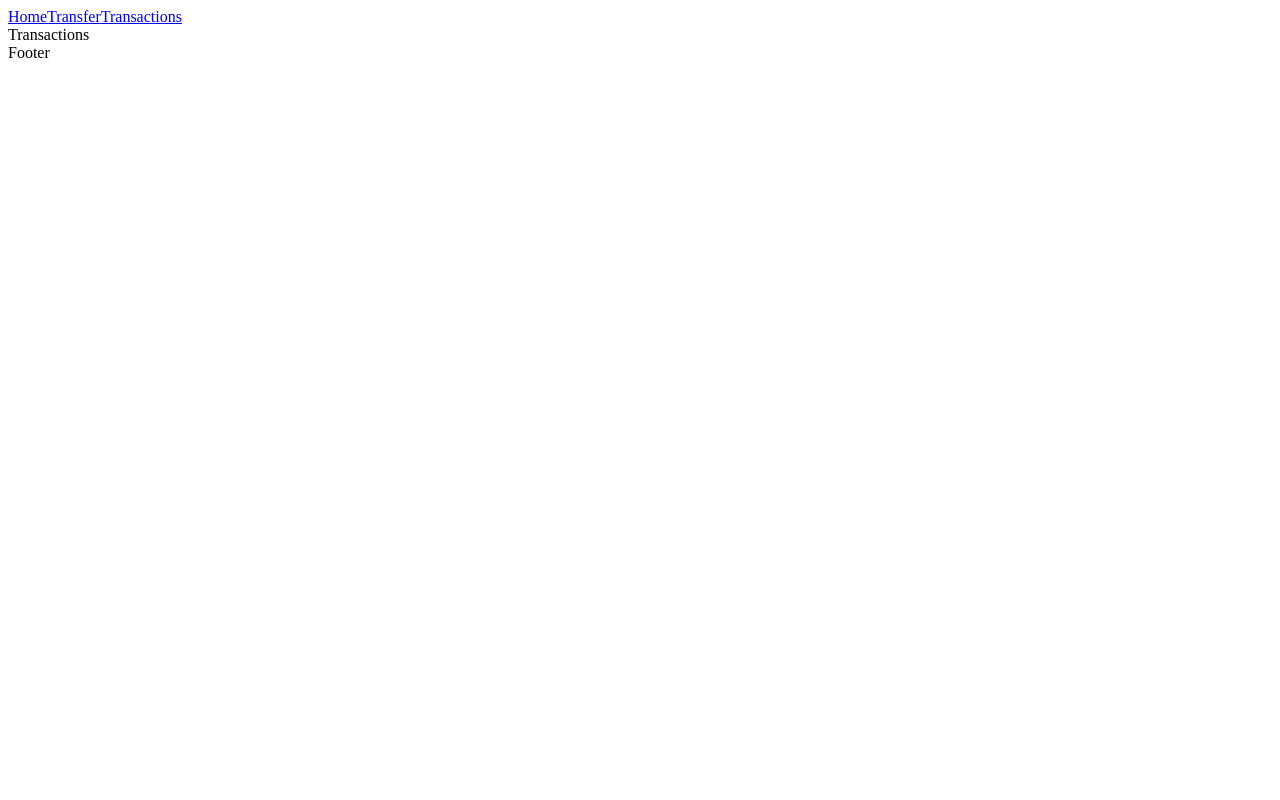
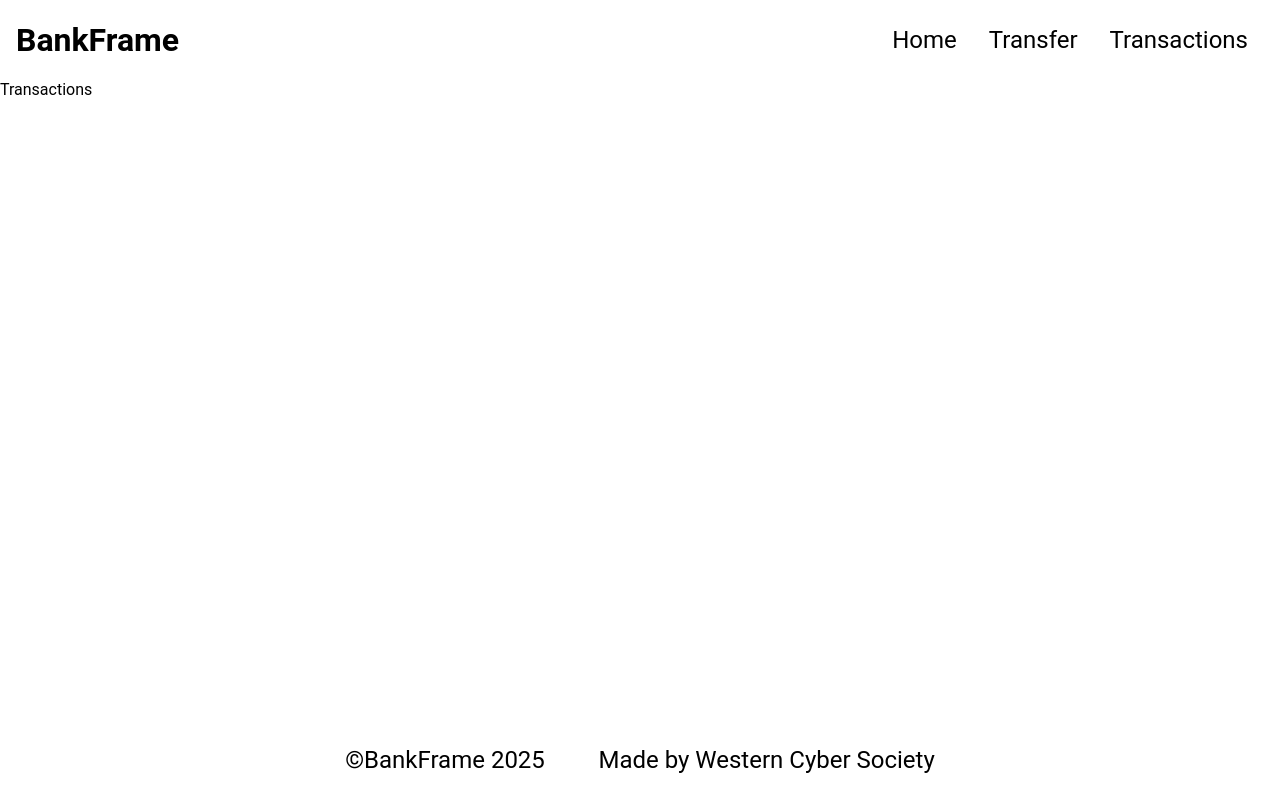
Before and after one commit to leonpinto/wcs, a React (Vite) app in the folder client/: page /transactions in a window 1280 px wide. Built offline with nearby package versions, Linux system fonts and the light colour scheme.

Commit message:
Added CSS and made Header and Footer

```diff
--- a/client/src/App.jsx
+++ b/client/src/App.jsx
@@ -8,6 +8,8 @@ import Home from './pages/Home'
 import Transfer from './pages/Transfer'
 import Transactions from './pages/Transactions'
 
+import './assets/styles/styles.css'
+
 function App() {
 
   return (
@@ -17,15 +19,20 @@ function App() {
 
         <Header/>
 
-        <Routes>
+        <div className="content">
 
-          <Route path="/" element={<Home />} />
+          <Routes>
 
-          <Route path="/transfer" element={<Transfer />} />
+            <Route path="/" element={<Home />} />
 
-          <Route path="/transactions" element={<Transactions />} />
+            <Route path="/transfer" element={<Transfer />} />
 
-        </Routes>
+            <Route path="/transactions" element={<Transactions />} />
+
+          </Routes>
+
+
+        </div>
 
         <Footer/>
 
--- /dev/null
+++ b/client/src/assets/styles/partials/_footer.scss
@@ -0,0 +1,16 @@
+footer {
+
+    display: flex;
+
+    justify-content: center;
+    align-items: center;
+
+    width: 100%;
+    height: 10vh;
+
+    h1 {
+        font-size: 1.5rem;
+        font-weight: 400;
+    }
+
+}
--- /dev/null
+++ b/client/src/assets/styles/partials/_header.scss
@@ -0,0 +1,51 @@
+.nav {
+
+    display: flex;
+    flex-direction: row;
+
+    justify-content: space-between;
+    align-items: center;
+
+    width: 100%;
+    max-height: 10vh;
+
+    padding: 1rem;
+
+    .logo {
+
+
+        h1 {
+
+            color: #000;
+            font-size: 2rem;
+            font-weight: 700;
+
+        }
+
+    }
+
+    .links {
+
+        display: flex;
+        flex-direction: row;
+
+        justify-content: space-between;
+        align-items: center;
+
+        a {
+
+            color: #000;
+            text-decoration: none;
+            font-size: 1.5rem;
+            margin: 1rem;
+            transition: all 0.3s ease;
+
+            &:hover {
+
+                color: #222;
+            }
+        }
+
+    }
+
+}
--- /dev/null
+++ b/client/src/assets/styles/styles.css
@@ -0,0 +1,58 @@
+* {
+  margin: 0;
+  padding: 0;
+  box-sizing: border-box;
+}
+
+body {
+  max-width: 100vw;
+  overflow-x: hidden;
+  font-family: "Roboto", sans-serif;
+}
+
+.content {
+  min-height: 80vh;
+}
+
+.nav {
+  display: flex;
+  flex-direction: row;
+  justify-content: space-between;
+  align-items: center;
+  width: 100%;
+  max-height: 10vh;
+  padding: 1rem;
+}
+.nav .logo h1 {
+  color: #000;
+  font-size: 2rem;
+  font-weight: 700;
+}
+.nav .links {
+  display: flex;
+  flex-direction: row;
+  justify-content: space-between;
+  align-items: center;
+}
+.nav .links a {
+  color: #000;
+  text-decoration: none;
+  font-size: 1.5rem;
+  margin: 1rem;
+  transition: all 0.3s ease;
+}
+.nav .links a:hover {
+  color: #222;
+}
+
+footer {
+  display: flex;
+  justify-content: center;
+  align-items: center;
+  width: 100%;
+  height: 10vh;
+}
+footer h1 {
+  font-size: 1.5rem;
+  font-weight: 400;
+}/*# sourceMappingURL=styles.css.map */
--- /dev/null
+++ b/client/src/assets/styles/styles.scss
@@ -0,0 +1,21 @@
+* {
+    margin: 0;
+    padding: 0;
+    box-sizing: border-box;
+}
+
+body {
+
+    max-width: 100vw;
+    overflow-x: hidden;
+
+    font-family: "Roboto", sans-serif;
+
+}
+
+.content {
+    min-height: 80vh;
+}
+
+@import "./partials/header";
+@import "./partials/footer";
--- a/client/src/partials/Footer.jsx
+++ b/client/src/partials/Footer.jsx
@@ -2,6 +2,12 @@ import React from 'react'
 
 export default function Footer() {
   return (
-    <div>Footer</div>
+
+    <footer className="footer">
+
+      <h1>&copy;BankFrame 2025 &nbsp;&nbsp; &nbsp;&nbsp; &nbsp;&nbsp;Made by Western Cyber Society</h1>
+
+    </footer>
+
   )
 }
--- a/client/src/partials/Header.jsx
+++ b/client/src/partials/Header.jsx
@@ -3,11 +3,26 @@ import { Link } from 'react-router-dom'
 
 export default function Header() {
   return (
-      <div>
+      <nav className='nav'>
 
-      <Link key="home" to={'/'}>Home</Link>
-      <Link key="transfer" to={'/transfer'}>Transfer</Link>
-      <Link key="transactions" to={'/transactions'}>Transactions</Link>
-      </div>
+        <div className="logo">
+
+          <h1>
+
+            BankFrame
+
+          </h1>
+
+        </div>
+
+        <div className="links">
+
+          <Link to="/">Home</Link>
+          <Link key="transfer" to={'/transfer'}>Transfer</Link>
+          <Link key="transactions" to={'/transactions'}>Transactions</Link>
+
+        </div>
+
+      </nav>
   )
 }
```
Also changed, not shown: client/src/assets/styles/pages/_home.scss (added), client/src/assets/styles/pages/_transactions.scss (added), client/src/assets/styles/pages/_transfer.scss (added), 1 other file (tests, documents, lock files or other folders).
